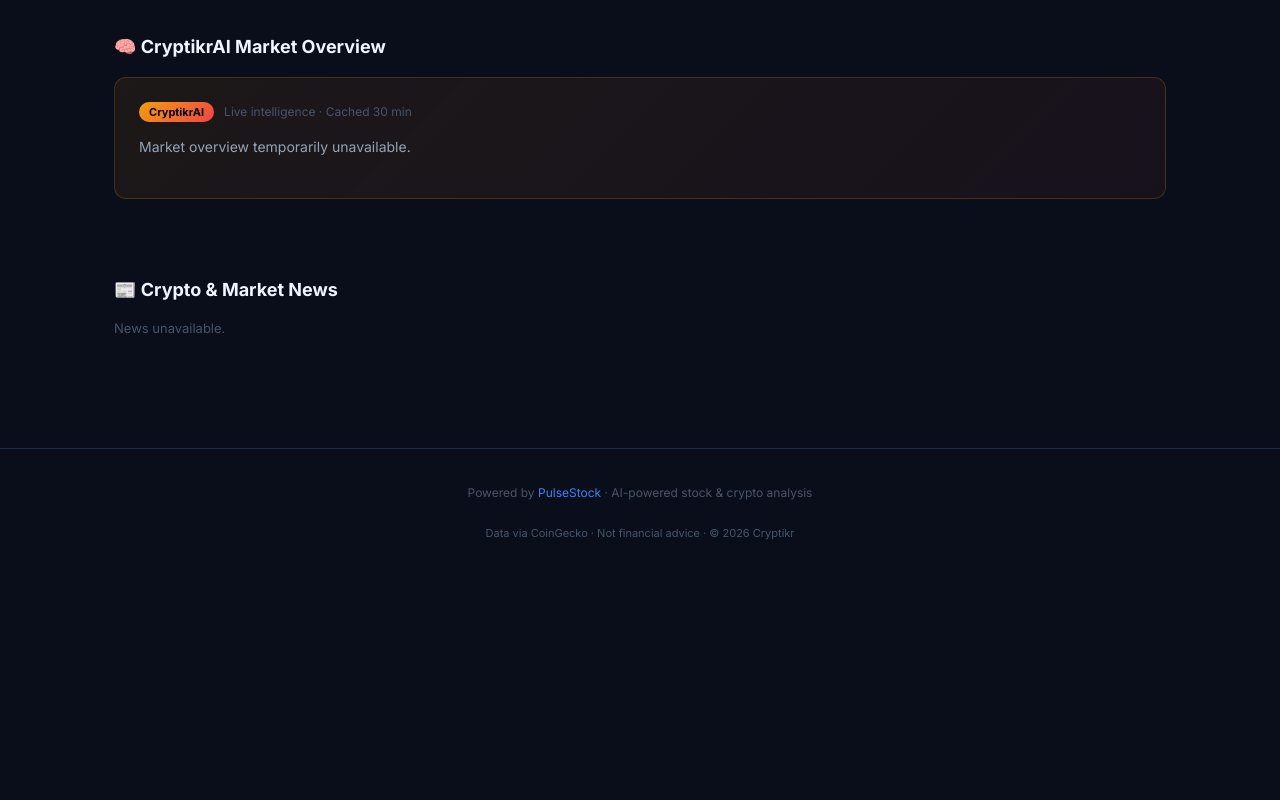
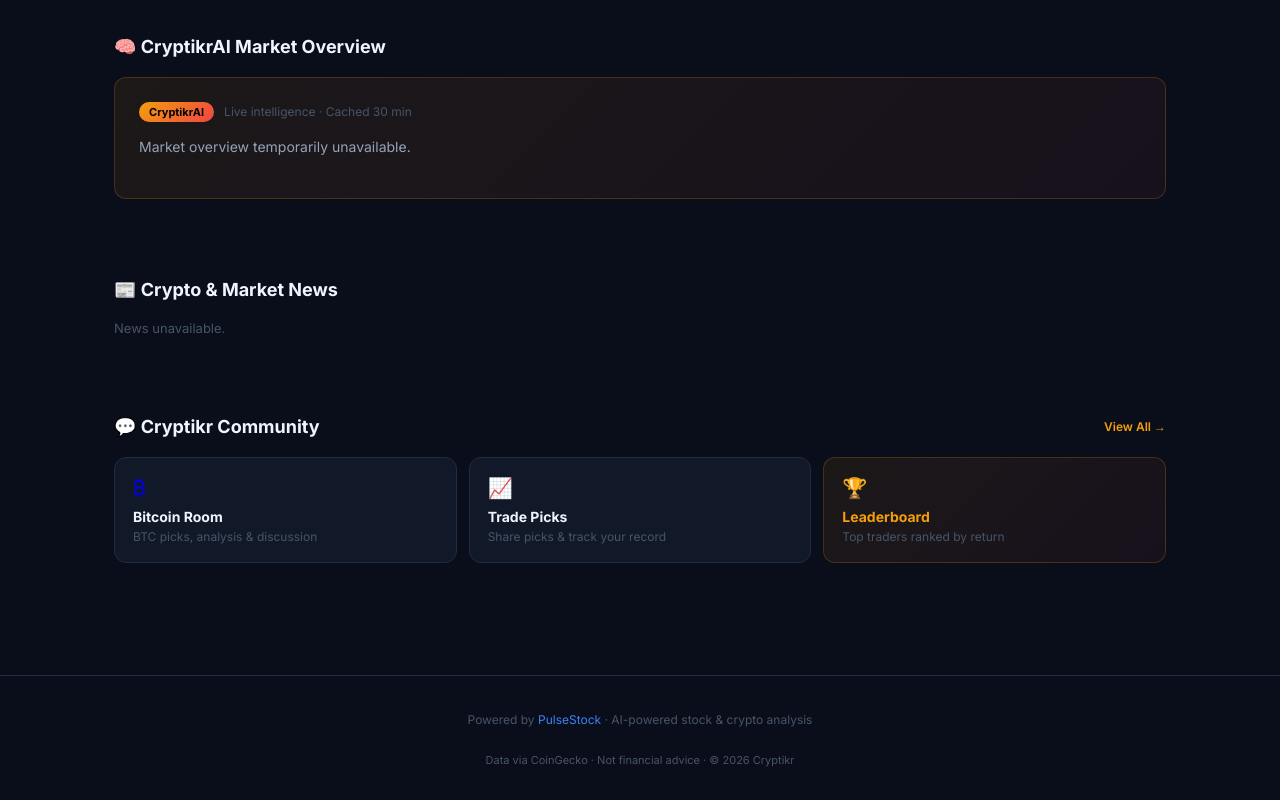
Before and after one commit to mscharbo-commits/cryptikr, a website: page index.html in a window 1280 px wide. Shown: the part 867-1667 px from the top of the page. Before the commit the page ends 1440 px from the top, so only its background shows below. Drawn offline with Linux system fonts and the light colour scheme; no server answers.

Commit message:
feat: community section on homepage with room cards

```diff
--- a/index.html
+++ b/index.html
@@ -260,6 +260,31 @@
     <div class="loading-card" style="height:100px;"></div>
     <div class="loading-card" style="height:100px;"></div>
     <div class="loading-card" style="height:100px;"></div>
+  </div>
+</div>
+
+<!-- COMMUNITY CTA -->
+<div class="section">
+  <div class="section-header">
+    <div class="section-title">💬 Cryptikr Community</div>
+    <a href="/community.html" style="font-size:12px;color:var(--accent);text-decoration:none;font-weight:600;">View All →</a>
+  </div>
+  <div style="display:grid;grid-template-columns:1fr 1fr 1fr;gap:12px;margin-bottom:32px;">
+    <a href="/community.html?room=bitcoin" style="background:#111827;border:1px solid #1E2D45;border-radius:12px;padding:18px;text-decoration:none;display:block;transition:border-color .2s;" onmouseover="this.style.borderColor='var(--accent)'" onmouseout="this.style.borderColor='#1E2D45'">
+      <div style="font-size:20px;margin-bottom:8px;">₿</div>
+      <div style="font-size:14px;font-weight:700;color:#F0F4FF;margin-bottom:4px;">Bitcoin Room</div>
+      <div style="font-size:12px;color:#475569;">BTC picks, analysis & discussion</div>
+    </a>
+    <a href="/community.html?room=picks" style="background:#111827;border:1px solid #1E2D45;border-radius:12px;padding:18px;text-decoration:none;display:block;transition:border-color .2s;" onmouseover="this.style.borderColor='var(--accent)'" onmouseout="this.style.borderColor='#1E2D45'">
+      <div style="font-size:20px;margin-bottom:8px;">📈</div>
+      <div style="font-size:14px;font-weight:700;color:#F0F4FF;margin-bottom:4px;">Trade Picks</div>
+      <div style="font-size:12px;color:#475569;">Share picks & track your record</div>
+    </a>
+    <a href="/community.html" style="background:linear-gradient(135deg,rgba(245,158,11,.08),rgba(239,68,68,.06));border:1px solid rgba(245,158,11,.2);border-radius:12px;padding:18px;text-decoration:none;display:block;transition:all .2s;" onmouseover="this.style.borderColor='var(--accent)'" onmouseout="this.style.borderColor='rgba(245,158,11,.2)'">
+      <div style="font-size:20px;margin-bottom:8px;">🏆</div>
+      <div style="font-size:14px;font-weight:700;color:#F59E0B;margin-bottom:4px;">Leaderboard</div>
+      <div style="font-size:12px;color:#475569;">Top traders ranked by return</div>
+    </a>
   </div>
 </div>
 
```
